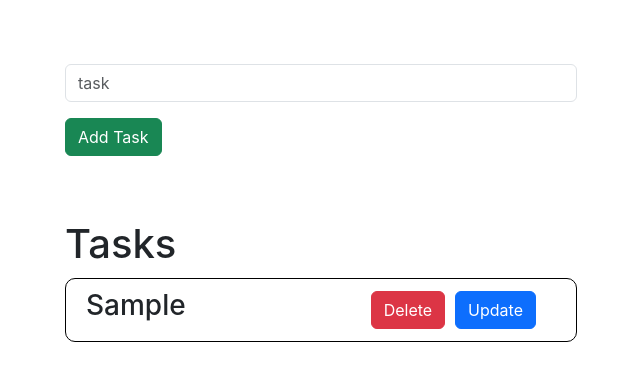
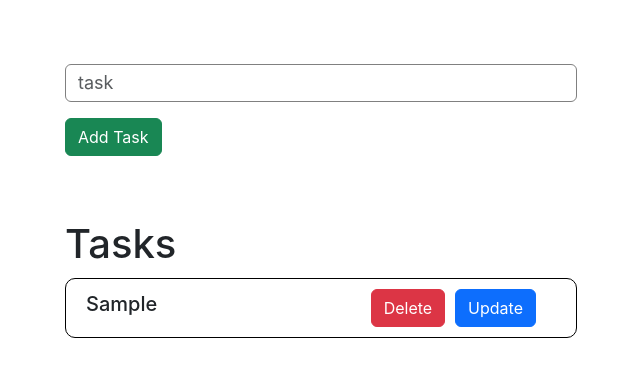
Before and after one commit to Quickdiv311/To-do-List, a React (Create React App) app: page / in a window 1280 px wide. Both pictures are taken after typing "Sample" into the empty fields and a click on the button "Add Task". Shown: the top 380 px of the page, without its empty margins (319-959 px from the left). Built offline with nearby package versions, Linux system fonts and the light colour scheme.

Commit message:
input styling

```diff
--- a/src/components/home/Home.jsx
+++ b/src/components/home/Home.jsx
@@ -23,7 +23,7 @@ const Home = () => {
   return (
     <div className='home'>
       <form onSubmit={e => submit(e)}>
-        <input type="text" placeholder='task' className="form-control mb-3" value={task.value} onChange={e => inputChange(e)}/>
+        <input type="text" placeholder='task' className="add form-control mb-3" value={task.value} onChange={e => inputChange(e)}/>
         <button className="btn btn-success">Add Task</button>
       </form>
     </div>
--- a/src/components/home/home.css
+++ b/src/components/home/home.css
@@ -2,3 +2,21 @@
     margin: 5% auto;
     width: 40vw;
 }
+
+input.add::-webkit-input-placeholder{
+    font-size: large;
+}
+
+input.add{
+    border: 1px solid gray;
+}
+
+input.form-control:focus{
+    border-radius: 0;
+}
+
+input.add:focus {
+    border: none;
+    border-bottom: 1px solid gray;
+    box-shadow: none !important;
+}
--- a/src/components/task/Task.jsx
+++ b/src/components/task/Task.jsx
@@ -20,7 +20,7 @@ const Task = ({task}) => {
 
   return (
     <div className='task'>
-       {!edit ? <h3>{task.value}</h3> : <input type='text' className='edit' value={newTask.value} onChange={e => setNewTask({...newTask, value: e.target.value})}/>}
+       {!edit ? <h5>{task.value}</h5> : <input type='text' className='edit' value={newTask.value} onChange={e => setNewTask({...newTask, value: e.target.value})}/>}
        <div className='buttons'>
           <button className="btn btn-danger" onClick={() => {dispacher("delete", task)}}>Delete</button>
           {edit ?
--- a/src/components/task/task.css
+++ b/src/components/task/task.css
@@ -6,6 +6,7 @@
     padding: 10px 20px;
     display: flex;
     justify-content: space-between;
+    align-items: center;
 }
 
 .buttons{
@@ -25,4 +26,9 @@ button:first-child{
     border: 0;
     border-bottom: 1px solid black;
     width: 30%;
+    font-size: larger;
 }
+
+input.edit:focus{
+    border-color: black !important;
+}
```
